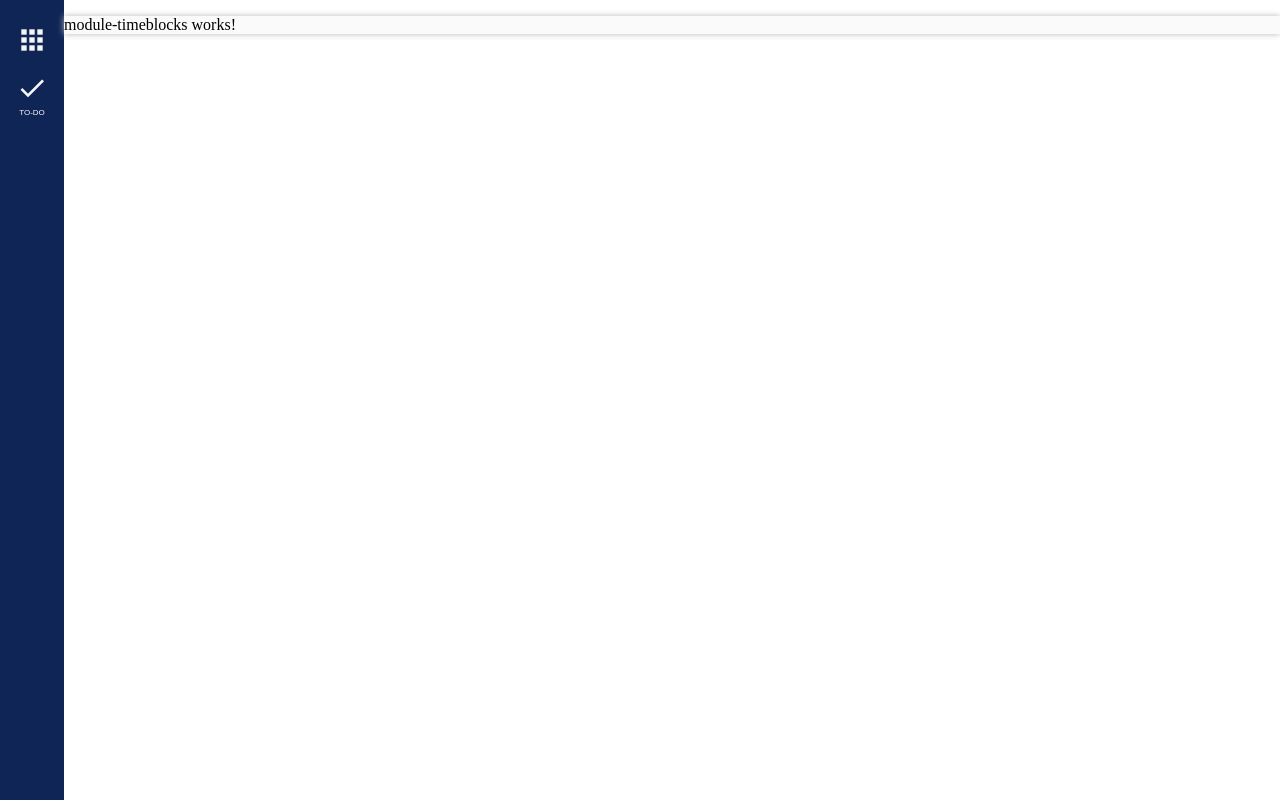
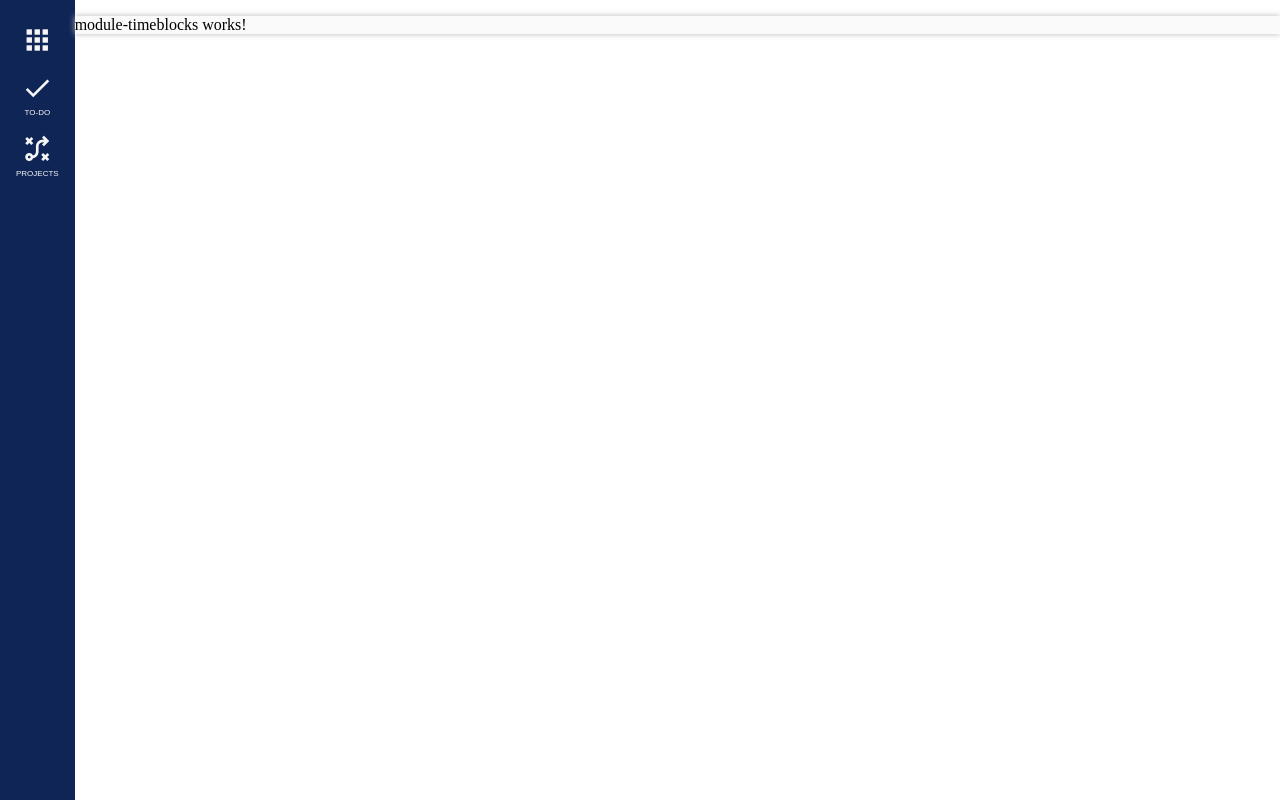
Before and after one commit to echoEscape/accomplishment-tracker, an Angular app: page / in a window 1280 px wide. Built offline with nearby package versions, Linux system fonts and the light colour scheme.

Commit message:
Add Material-Symbols-Flat

```diff
--- a/src/app/navigation/navigation.component.css
+++ b/src/app/navigation/navigation.component.css
@@ -20,13 +20,11 @@ nav>ul>li{
 
 
 .nav-icon{
-    grid-area: 'nav-icon';
     color: var(--color-font-darkBG);
     font-size: var(--size-icon);
 }
 
 .nav-name{
-    grid-area: 'nav-name';
     color: var(--color-font-darkBG);
     font-family: Arial, Helvetica, sans-serif;
     text-transform: uppercase;
--- a/src/app/navigation/navigation.component.html
+++ b/src/app/navigation/navigation.component.html
@@ -1,14 +1,21 @@
 <nav>
     <ul>
         <li>
-            <span class="material-icons nav-icon"
-            id="appsIcon">apps</span>
+            <span
+            class="material-icons nav-icon"
+            id="nav-apps">apps</span>
         </li>
         <li>
             <span
             class="material-icons nav-icon"
-            id="done">done</span>
+            id="nav-todo">done</span>
             <p class="nav-name">To-Do</p>
+        </li>
+        <li>
+            <span
+            class="material-symbols-outlined nav-icon"
+            id="nav-project">tactic</span>
+            <p class="nav-name">Projects</p>
         </li>
     </ul>
 </nav>
--- a/src/index.html
+++ b/src/index.html
@@ -6,8 +6,8 @@
     <base href="/">
     <meta name="viewport" content="width=device-width, initial-scale=1">
     <link rel="icon" type="image/x-icon" href="favicon.ico">
-    <link href="https://fonts.googleapis.com/icon?family=Material+Icons" rel="stylesheet"/>
-
+    <link href="https://fonts.googleapis.com/css?family=Material+Icons|Material+Icons+Outlined|Material+Icons+Two+Tone|Material+Icons+Round|Material+Icons+Sharp" rel="stylesheet">
+    <link rel="stylesheet" href="https://fonts.googleapis.com/css2?family=Material+Symbols+Outlined:opsz,wght,FILL,GRAD@24,400,0,0" />
   </head>
   <body>
     <app-root></app-root>
--- a/src/styles.css
+++ b/src/styles.css
@@ -19,6 +19,14 @@
     --size-nav-font: 0.5rem;
 }
 
+.material-symbols-outlined {
+    font-variation-settings:
+    'FILL' 0,
+    'wght' 400,
+    'GRAD' 0,
+    'opsz' 24
+  }
+
 body{
     margin: 0;
     padding: 0;
```
